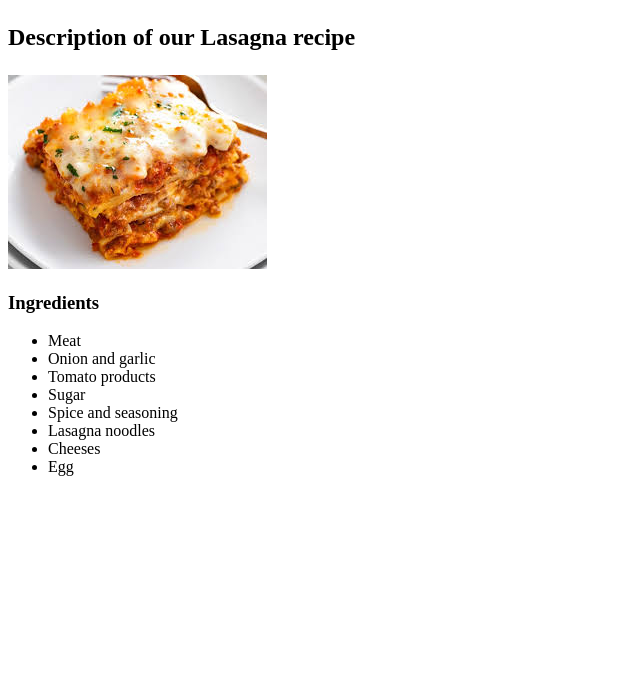
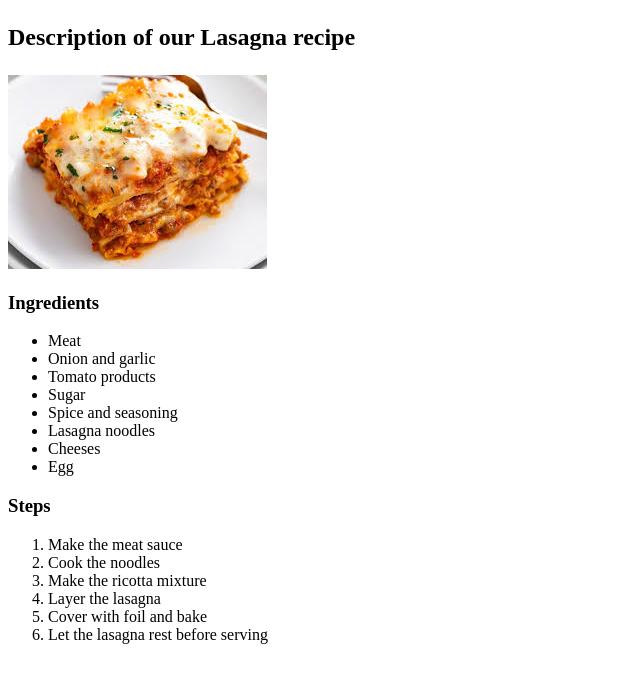
Before and after one commit to AzoJinbe/odin-recipes, a plain HTML site: page recipes/lasagna.html in a window 1280 px wide. Shown: the whole page, without its empty margins (0-640 px from the left). Drawn offline with Linux system fonts and the light colour scheme.

Commit message:
Lasagna recipe done
Everything is working allright

```diff
--- a/recipes/lasagna.html
+++ b/recipes/lasagna.html
@@ -11,7 +11,7 @@
     <h2><p>Description of our Lasagna recipe </p></h2>
 
 
-    <img src="../images/lasagna.jpeg">
+    <img src="../images/lasagna.jpeg" alt="Lasagna picture">
 
 
     <h3><p>Ingredients</p></h3>
@@ -25,5 +25,14 @@
       <li>Lasagna noodles</li>
       <li>Cheeses</li>
       <li>Egg</li></ul>
+
+    <h3>Steps</h3>
+
+    <ol><li>Make the meat sauce</li>
+        <li>Cook the noodles</li>
+         <li>Make the ricotta mixture</li>
+        <li>Layer the lasagna</li>
+        <li>Cover with foil and bake</li>
+        <li>Let the lasagna rest before serving</li> </ol>
 </body>
 </html>
```
